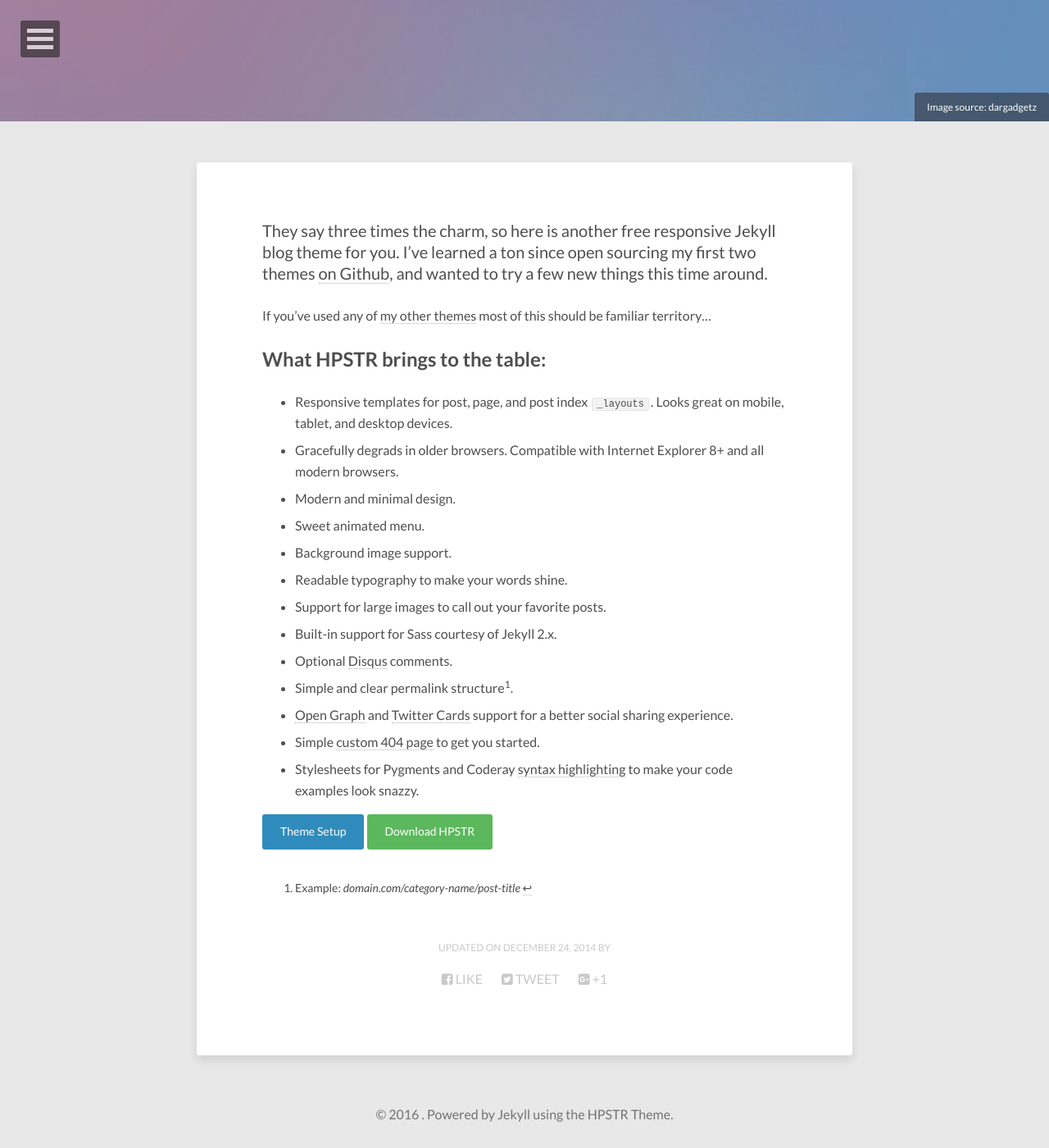
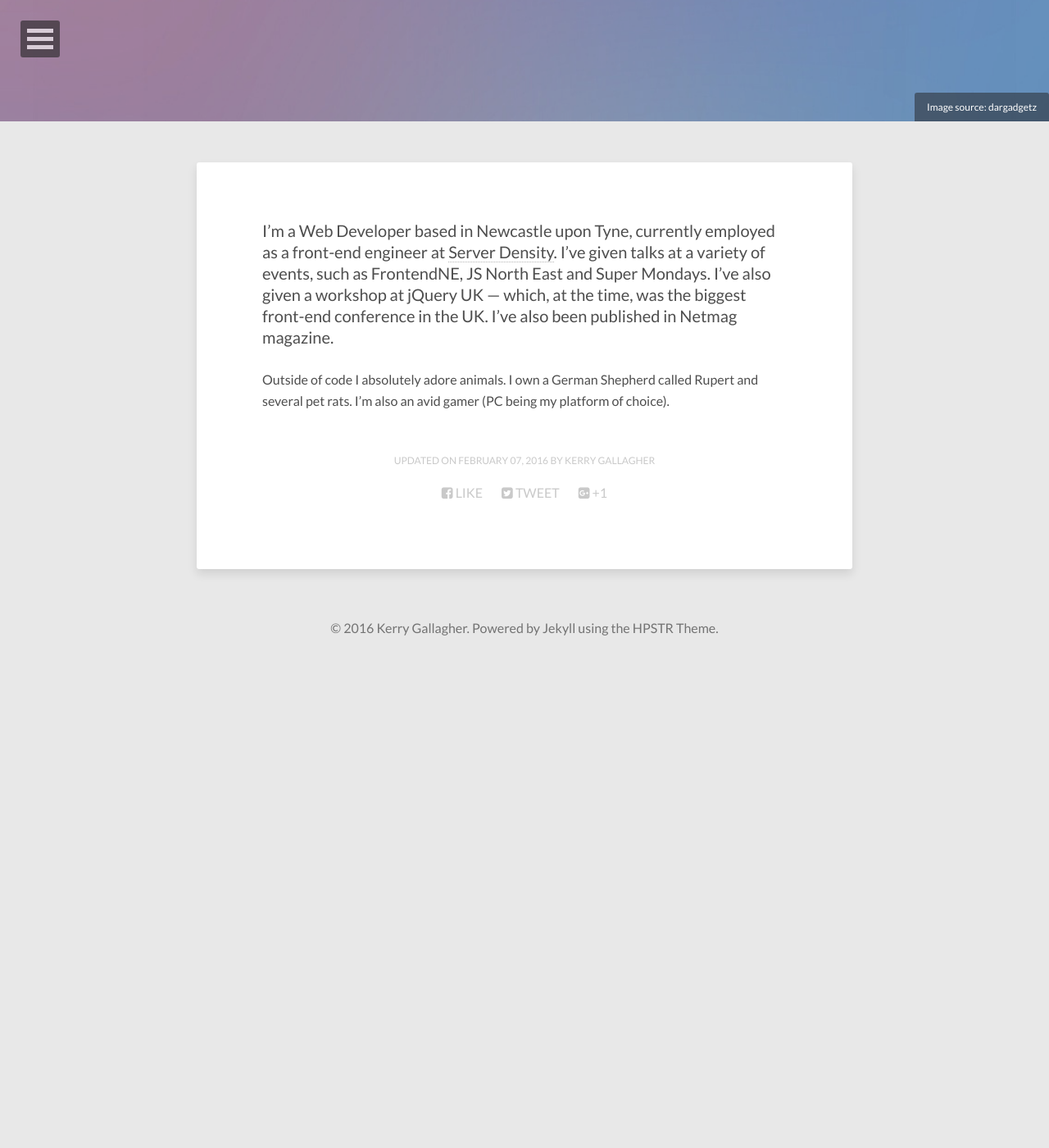
Before and after one commit to Kerry350/kerry350.github.io, a Jekyll site: the page built from about/index.md, in a window 1280 px wide and 1400 px high, scrolled down 252 px. Shown: the whole window at 82% size. Built offline with Jekyll 4.4.1, drawn with Linux system fonts in a browser that asks for light colours; nearby versions of some CDN libraries; after the commit the page ends 1059 px from its top, so only the background shows below that; some of the changed text lies outside the part shown.

Commit message:
Add proper config, fix pagination and add about page

```diff
--- a/_config.yml
+++ b/_config.yml
@@ -1,23 +1,71 @@
-# Welcome to Jekyll!
-#
-# This config file is meant for settings that affect your whole blog, values
-# which you are expected to set up once and rarely need to edit after that.
-# For technical reasons, this file is *NOT* reloaded automatically when you use
-# 'jekyll serve'. If you change this file, please restart the server process.
+title:            Kerry Gallagher
+description:      > # this means to ignore newlines until "baseurl:"
+ Web Developer based in Newcastle upon Tyne. Loves animals, food and games.
+reading_time:     true
+words_per_minute: 200
+# Your site's domain goes here (eg: //mmistakes.github.io, http://mademistakes.com, etc)
+# When testing locally leave blank or use http://localhost:4000
+url: ""
 
-# Site settings
-title: Kerry Gallagher
-description: > # this means to ignore newlines until "baseurl:"
- Web Developer based in Newcastle upon Tyne. Loves animals, food and games.
-baseurl: "" # the subpath of your site, e.g. /blog
-url: "" # the base hostname & protocol for your site
-twitter_username: Kerry350
-github_username:  Kerry350
+# Owner/author information
+owner:
+  name:           Kerry Gallagher
+  avatar:         avatar.jpg
+  bio:            "Web Developer based in Newcastle upon Tyne"
+  email:          hello@kerrygallagher.co.uk
+  # Social networking links used in footer. Update and remove as you like.
+  twitter: Kerry350
+  github: Kerry350
 
-# Build settings
-markdown: kramdown
+# Background image to be tiled on all pages
+background:
 
+# Analytics and webmaster tools stuff goes here
+google_analytics:
+google_verify:
+
+# http://en.wikipedia.org/wiki/List_of_tz_database_time_zones
+timezone:    Europe/London
+future:      true
+highlighter: rouge
+markdown:    kramdown
 gems:
- - jekyll-paginate
+  - jekyll-sitemap
+  - jekyll-paginate
+  - jekyll-gist
+sass:
+  sass_dir: _sass
+  style: compressed
 
+# https://github.com/mojombo/jekyll/wiki/Permalinks
+permalink:   /:categories/:title/
+
+# Amount of post to show on home page
 paginate: 5
+
+kramdown:
+  auto_ids: true
+  footnote_nr: 1
+  entity_output: as_char
+  toc_levels: 1..6
+  enable_coderay: false
+
+  coderay:
+    coderay_line_numbers: nil
+    coderay_line_numbers_start: 1
+    coderay_tab_width: 4
+    coderay_bold_every: 10
+    coderay_css: class
+
+# Octopress
+# Default extensions
+post_ext: md
+page_ext: md
+# Found in _templates/
+post_layout: post
+page_layout: page
+# Format titles with titlecase?
+titlecase: true
+
+include: [".htaccess"]
+exclude: ["lib", "config.rb", "Capfile", "config", "Gemfile", "Gemfile.lock", "README.md", "LICENSE", "log", "Rakefile", "Rakefile.rb", "tmp", "less", "*.sublime-project", "*.sublime-workspace", "test", "spec", "Gruntfile.js", "package.json", "node_modules"]
--- a/_includes/pagination.html
+++ b/_includes/pagination.html
@@ -14,7 +14,7 @@
     {% if paginator.page == 1 %}
       <li><strong class="current-page">1</strong></li>
     {% else %}
-      <li><a href="{{ site.url }}">1</a></li>
+      <li><a href="/">1</a></li>
     {% endif %}
 
     {% assign page_start = 2 %}
--- a/about/index.md
+++ b/about/index.md
@@ -1,34 +1,14 @@
 ---
 layout: page
-title: About the Jekyll Theme
+title:
 image:
   feature: abstract-5.jpg
   credit: dargadgetz
   creditlink: http://www.dargadgetz.com/ios-7-abstract-wallpaper-pack-for-iphone-5-and-ipod-touch-retina/
 comments: false
-modified: 2014-12-24
+modified: 2016-02-07
 ---
 
-They say three times the charm, so here is another free responsive Jekyll blog theme for you. I've learned a ton since open sourcing my first two themes [on Github](http://github.com/mmistakes), and wanted to try a few new things this time around.
+I'm a Web Developer based in Newcastle upon Tyne, currently employed as a front-end engineer at [Server Density](https://www.serverdensity.com/). I've given talks at a variety of events, such as FrontendNE, JS North East and Super Mondays. I've also given a workshop at jQuery UK — which, at the time, was the biggest front-end conference in the UK. I've also been published in Netmag magazine.
 
-If you've used any of [my other themes](http://mademistakes.com/work/jekyll-themes/) most of this should be familiar territory...
-
-## What HPSTR brings to the table:
-
-* Responsive templates for post, page, and post index `_layouts`. Looks great on mobile, tablet, and desktop devices.
-* Gracefully degrads in older browsers. Compatible with Internet Explorer 8+ and all modern browsers.
-* Modern and minimal design.
-* Sweet animated menu.
-* Background image support.
-* Readable typography to make your words shine.
-* Support for large images to call out your favorite posts.
-* Built-in support for Sass courtesy of Jekyll 2.x.
-* Optional [Disqus](http://disqus.com) comments.
-* Simple and clear permalink structure[^1].
-* [Open Graph](https://developers.facebook.com/docs/opengraph/) and [Twitter Cards](https://dev.twitter.com/docs/cards) support for a better social sharing experience.
-* Simple [custom 404 page]({{ site.url }}/404.html) to get you started.
-* Stylesheets for Pygments and Coderay [syntax highlighting]({{ site.url }}/code-highlighting-post/) to make your code examples look snazzy.
-
-<div markdown="0"><a href="{{ site.url }}/theme-setup/" class="btn btn-info">Theme Setup</a> <a href="https://github.com/mmistakes/hpstr-jekyll-theme" class="btn btn-success">Download HPSTR</a></div>
-
-[^1]: Example: *domain.com/category-name/post-title*
+Outside of code I absolutely adore animals. I own a German Shepherd called Rupert and several pet rats. I'm also an avid gamer (PC being my platform of choice).
```
Also changed, not shown: about.md (deleted, +0 -7 lines), images/avatar.jpg.
